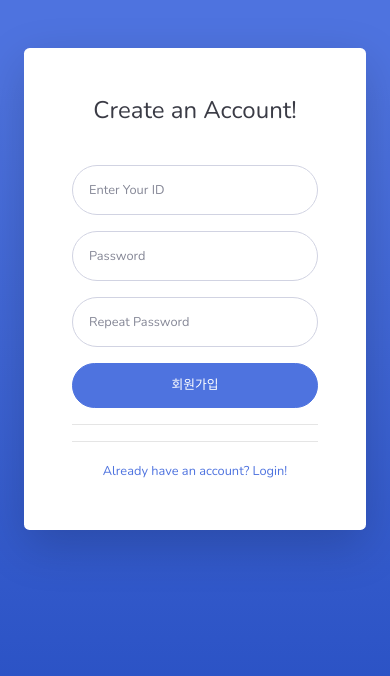
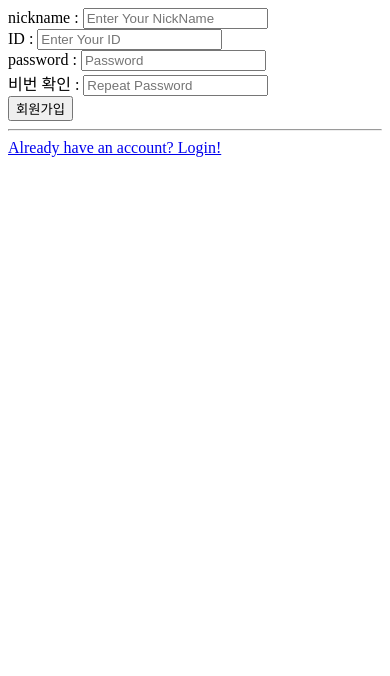
Before and after one commit to JongukYang/Dance-prj, a Django app: page /signup/ in a window 390 px wide. Shown: the top 676 px of the page. Run offline with Django 4.2, Linux system fonts and the light colour scheme; some libraries are stand-ins or nearby versions.

Commit message:
register

```diff
--- a/samba/accounts/templates/login.html
+++ b/samba/accounts/templates/login.html
@@ -48,12 +48,12 @@
                                         <div class="form-group row"></div>
                                         <div class="form-group">
                                             <input type="text" class="form-control form-control-user"
-                                                id="username" name="username" aria-describedby="emailHelp"
+                                                id="username" name="id" aria-describedby="emailHelp"
                                                 placeholder="Enter Email Address...">
                                         </div>
                                         <div class="form-group">
                                             <input type="password" class="form-control form-control-user"
-                                                id="password" name="password" placeholder="Password">
+                                                id="password" name="passwd" placeholder="Password">
                                         </div>
                                         <div class="form-group">
                                             <div class="custom-control custom-checkbox small">
--- a/samba/accounts/templates/register.html
+++ b/samba/accounts/templates/register.html
@@ -1,87 +1,39 @@
-{% load static %}
-
 <!DOCTYPE html>
 <html lang="en">
-
 <head>
-
-    <meta charset="utf-8">
+    <meta charset="UTF-8">
     <meta http-equiv="X-UA-Compatible" content="IE=edge">
-    <meta name="viewport" content="width=device-width, initial-scale=1, shrink-to-fit=no">
-    <meta name="description" content="">
-    <meta name="author" content="">
-
-    <title>SB Admin 2 - Register</title>
-
-    <!-- Custom fonts for this template-->
-    <link href="{% static 'vendor/fontawesome-free/css/all.min.css' %}" rel="stylesheet" type="text/css">
-    <link
-        href="https://fonts.googleapis.com/css?family=Nunito:200,200i,300,300i,400,400i,600,600i,700,700i,800,800i,900,900i"
-        rel="stylesheet">
-
-    <!-- Custom styles for this template-->
-    <link href="{% static 'css/sb-admin-2.min.css' %}" rel="stylesheet">
-
+    <meta name="viewport" content="width=device-width, initial-scale=1.0">
+    <title>Document</title>
 </head>
-
-<body class="bg-gradient-primary">
-
-    <div class="container">
-
-        <div class="card o-hidden border-0 shadow-lg my-5">
-            <div class="card-body p-0">
-                <!-- Nested Row within Card Body -->
-                <div class="row">
-                    <div class="col-lg-5 d-none d-lg-block bg-register-image"></div>
-                    <div class="col-lg-7">
-                        <div class="p-5">
-                            <div class="text-center">
-                                <h1 class="h4 text-gray-900 mb-4">Create an Account!</h1>
-                            </div>
+<body>
     <form class="user" method="POST">
         {% csrf_token %}
         <div class="form-group row">
-
         </div>
         <div class="form-group">
-                                    <input type="text" name="username" class="form-control form-control-user"
+            nickname : <input type="text" name="nick" class="form-control form-control-user"
+                id="exampleInputEmail" placeholder="Enter Your NickName">
+        </div>
+        <div class="form-group">
+            ID : <input type="text" name="id" class="form-control form-control-user"
                 id="exampleInputEmail" placeholder="Enter Your ID">
         </div>
         <div class="form-group row">
             <div class="col-sm-6 mb-3 mb-sm-0">
-                                        <input type="password" name="password" class="form-control form-control-user"
+                password : <input type="password" name="passwd" class="form-control form-control-user"
                     id="exampleInputPassword" placeholder="Password">
             </div>
             <div class="col-sm-6">
-                                        <input type="password" name="repeat" class="form-control form-control-user"
+                비번 확인 : <input type="password" name="repeat" class="form-control form-control-user"
                     id="exampleRepeatPassword" placeholder="Repeat Password">
             </div>
         </div>
         <input type="submit" class="btn btn-primary btn-user btn-block" value="회원가입">
         <hr>
     </form>
-                            <hr>
     <div class="text-center">
         <a class="small" href="{% url 'login' %}">Already have an account? Login!</a>
     </div>
-                        </div>
-                    </div>
-                </div>
-            </div>
-        </div>
-
-    </div>
-
-    <!-- Bootstrap core JavaScript-->
-    <script src="{% static 'vendor/jquery/jquery.min.js' %}"></script>
-    <script src="{% static 'vendor/bootstrap/js/bootstrap.bundle.min.js' %}"></script>
-
-    <!-- Core plugin JavaScript-->
-    <script src="{% static 'vendor/jquery-easing/jquery.easing.min.js' %}"></script>
-
-    <!-- Custom scripts for all pages-->
-    <script src="{% static 'js/sb-admin-2.min.js' %}"></script>
-
 </body>
-
 </html>
--- a/samba/accounts/views.py
+++ b/samba/accounts/views.py
@@ -9,10 +9,10 @@ from secret_data import s_restApiKey
 def login(request):
     # request == POST : 로그인
     if request.method == "POST":
-        username = request.POST['username']
-        password = request.POST['password']
+        id = request.POST['id']
+        passwd = request.POST['passwd']
         # authenticate 메소드는 username,password가 일치하는 객체를 반환함(만약 없으면 NONE반환)
-        user = auth.authenticate(request, username=username, password=password)
+        user = auth.authenticate(request, username=id, password=passwd)
         if user is not None:
             auth.login(request, user)
             return redirect('index')
@@ -28,21 +28,13 @@ def logout(request):
 
 def signup(request):
     if request.method == "POST":
-        if request.POST['password'] == request.POST['repeat']:
+        if request.POST['passwd'] == request.POST['repeat']:
+            # nickName = request.POST['nick']
             print(request.POST)
-            new_user = User.objects.create_user(username=request.POST['username'], password=request.POST['password'])
+            new_user = User.objects.create_user(username=request.POST['user'], password=request.POST['passwd'])
             auth.login(request, new_user, backend='django.contrib.auth.backends.ModelBackend',)
             return redirect('index')
     return render(request, 'register.html')
-
-def signup2(request):
-    if request.method == "POST":
-        if request.POST['pass'] == request.POST['repeat']:
-            print(request.POST)
-            new_user = User.objects.create_user(username=request.POST['id'], password=request.POST['pass'])
-            auth.login(request, new_user, backend='django.contrib.auth.backends.ModelBackend',)
-            return redirect('index')
-    return render(request, 'register2.html')
 
 
 ## 여기부터 카카오 로그인 구현
--- a/samba/danceapp/templates/index.html
+++ b/samba/danceapp/templates/index.html
@@ -1,7 +1,6 @@
 프로젝트 시작 22/07/14 <br>
 <a href="{% url 'index' %}">go to home</a><br>
 <a href="{% url 'login' %}">go to login</a><br>
-<a href="{% url 'loginform' %}">go to loginfomm</a><br>
 <a href="{% url 'postcreate' %}">go to postcreatefomm</a><br>
 <br>
 <hr>
--- a/samba/samba/urls.py
+++ b/samba/samba/urls.py
@@ -19,7 +19,6 @@ from danceapp import views as danceapp_views
 from accounts import views as account_views
 
 urlpatterns = [
-    path('loginform/', danceapp_views.loginform, name='loginform'),
     path('admin/', admin.site.urls),
     # path('', danceapp_views.index, name='index'),
     # path('', danceapp_views.index, name='index'),
@@ -29,7 +28,6 @@ urlpatterns = [
     path('login/', account_views.login, name='login'),
     path('logout/', account_views.logout, name='logout'),
     path('signup/', account_views.signup, name='signup'),
-    path('signup2/', account_views.signup2, name='signup2'),
 
     path('kakaoLoginLogic/', account_views.kakaoLoginLogic),
     path('kakaoLoginLogicRedirect/', account_views.kakaoLoginLogicRedirect),
```
Also changed, not shown: samba/accounts/templates/register2.html (deleted, +0 -36 lines), samba/db.sqlite3, 2 other files. Lines whose indentation alone changed are shown as unchanged.
